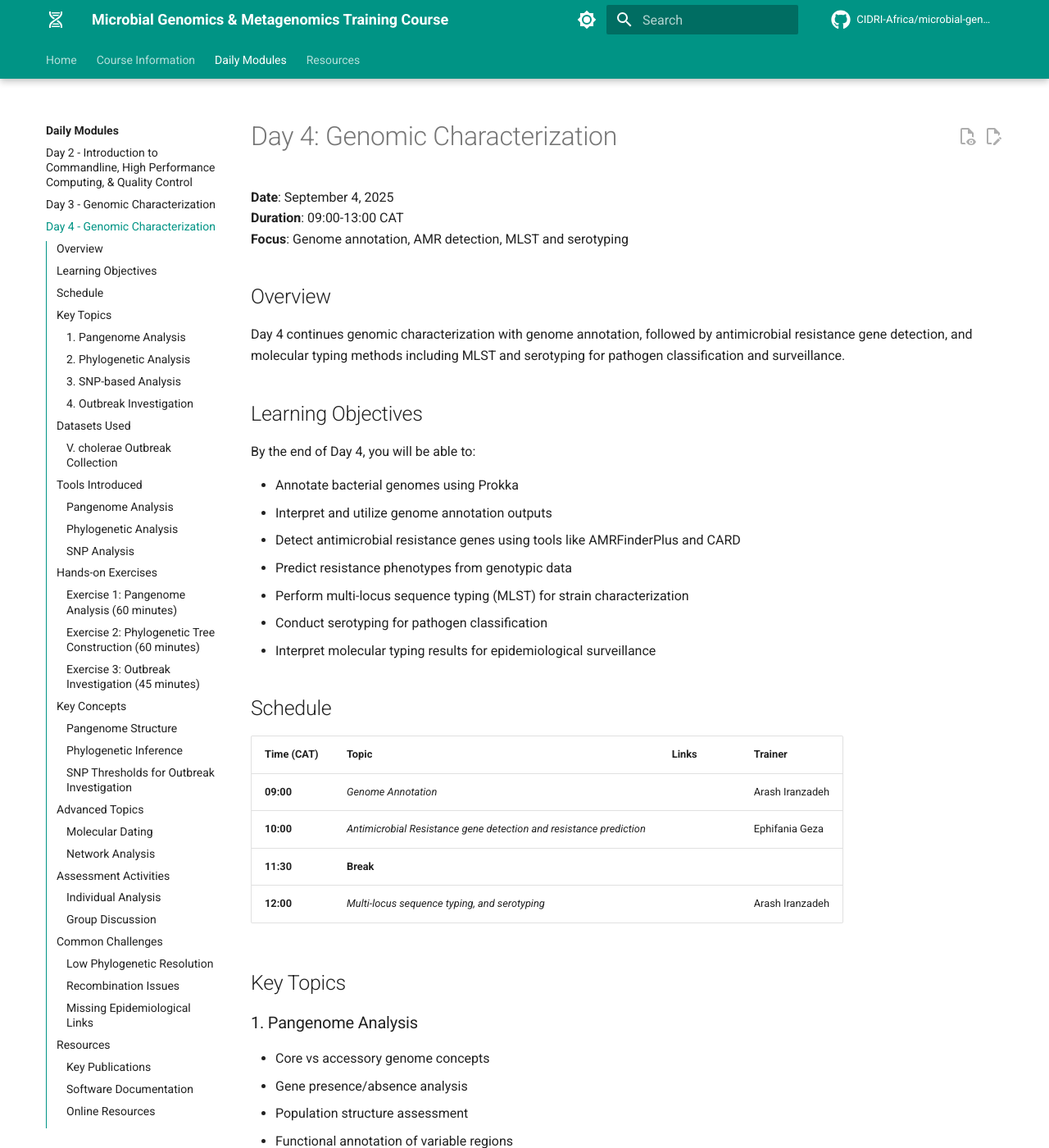
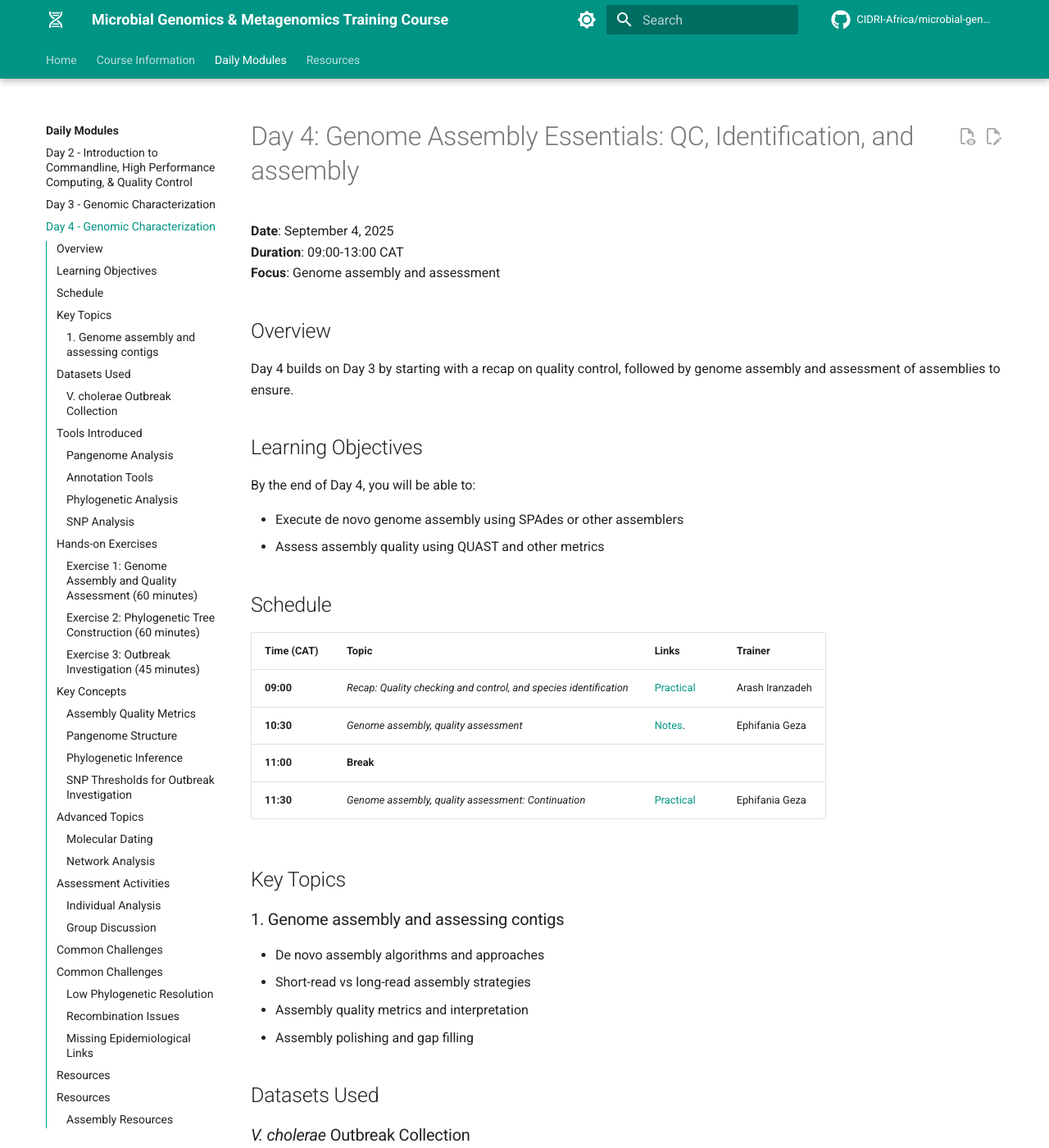
Before and after one commit to mamanambiya/microbial-genomics-training, an MkDocs documentation site: the page built from docs_src/modules/day4/index.md, in a window 1280 px wide and 1400 px high. Shown: the whole window at 82% size. Built offline with MkDocs 1.6.1 and Material for MkDocs 9.7.7, drawn with Linux system fonts in a browser that asks for light colours; comment, search, counter and statistics services are not loaded; some of the changed text lies outside the part shown.

Commit message:
Update index.md

````diff
--- a/docs_src/modules/day4/index.md
+++ b/docs_src/modules/day4/index.md
@@ -1,59 +1,36 @@
-# Day 4: Genomic Characterization
+# Day 4: Genome Assembly Essentials: QC, Identification, and assembly
 
 **Date**: September 4, 2025
 **Duration**: 09:00-13:00 CAT
-**Focus**: Genome annotation, AMR detection, MLST and serotyping
-
+**Focus**: Genome assembly and assessment
 ## Overview
 
-Day 4 continues genomic characterization with genome annotation, followed by antimicrobial resistance gene detection, and molecular typing methods including MLST and serotyping for pathogen classification and surveillance.
+Day 4 builds on Day 3 by starting with a recap on quality control, followed by genome assembly and assessment of assemblies to ensure.
 
 ## Learning Objectives
 
 By the end of Day 4, you will be able to:
 
-- Annotate bacterial genomes using Prokka
-- Interpret and utilize genome annotation outputs
-- Detect antimicrobial resistance genes using tools like AMRFinderPlus and CARD
-- Predict resistance phenotypes from genotypic data
-- Perform multi-locus sequence typing (MLST) for strain characterization
-- Conduct serotyping for pathogen classification
-- Interpret molecular typing results for epidemiological surveillance
+- Execute de novo genome assembly using SPAdes or other assemblers
+- Assess assembly quality using QUAST and other metrics
 
 ## Schedule
 
 | Time (CAT) | Topic | Links | Trainer |
 |------------|-------|-------|---------|
-| **09:00** | *Genome Annotation* | | Arash Iranzadeh |
-| **10:00** | *Antimicrobial Resistance gene detection and resistance prediction* | | Ephifania Geza |
-| **11:30** | **Break** | | |
-| **12:00** | *Multi-locus sequence typing, and serotyping* | | Arash Iranzadeh |
+| **09:00** | *Recap: Quality checking and control, and species identification* | [Practical](https://github.com/Arash-Iranzadeh/Microbial-Genomics/blob/main/scripts/qc_cleaning_detection.sh) | Arash Iranzadeh |
+| **10:30** | *Genome assembly, quality assessment* |[Notes](../day4/genome_assembly.md). | Ephifania Geza |
+| **11:00** | **Break** | | |
+| **11:30** | *Genome assembly, quality assessment: Continuation* | [Practical](../day4/practical_assembly.md) | Ephifania Geza |
 
 ## Key Topics
 
-### 1. Pangenome Analysis
-- Core vs accessory genome concepts
-- Gene presence/absence analysis
-- Population structure assessment
-- Functional annotation of variable regions
+### 1. Genome assembly and assessing contigs
+- De novo assembly algorithms and approaches
+- Short-read vs long-read assembly strategies
+- Assembly quality metrics and interpretation
+- Assembly polishing and gap filling
 
-### 2. Phylogenetic Analysis
-- Maximum likelihood methods
-- Bootstrap support assessment
-- Root placement and outgroup selection
-- Molecular clock analysis
-
-### 3. SNP-based Analysis
-- Core genome SNP calling
-- Recombination detection and removal
-- Distance matrix construction
-- Transmission cluster identification
-
-### 4. Outbreak Investigation
-- Epidemiological data integration
-- Transmission network inference
-- Source attribution methods
-- Temporal analysis of spread
 
 ## Datasets Used
 
@@ -68,6 +45,17 @@ By the end of Day 4, you will be able to:
 ## Tools Introduced
 
 ### Pangenome Analysis
+- **SPAdes** - De novo genome assembler
+- **Unicycler** - Hybrid assembly pipeline
+- **Flye** - Long-read assembly
+- **QUAST** - Assembly quality assessment
+
+### Annotation Tools
+- **Prokka** - Automated prokaryotic annotation
+- **RAST** - Rapid Annotation using Subsystem Technology
+- **NCBI PGAP** - Prokaryotic Genome Annotation Pipeline
+- **Bakta** - Rapid bacterial genome annotation
+
 - **Panaroo** - Pangenome pipeline
 - **Roary** - Rapid large-scale prokaryote pangenome analysis
 - **PPanGGOLiN** - Depicting microbial diversity via pangenomes
@@ -83,6 +71,20 @@ By the end of Day 4, you will be able to:
 - **Gubbins** - Recombination detection in bacterial genomes
 
 ## Hands-on Exercises
+
+### Exercise 1: Genome Assembly and Quality Assessment (60 minutes)
+Assemble bacterial genomes and evaluate assembly quality.
+
+```bash
+# De novo assembly with SPAdes
+spades.py --careful -1 sample_R1.fastq.gz -2 sample_R2.fastq.gz -o assembly_output/
+
+# Assembly quality assessment
+quast.py assembly_output/scaffolds.fasta -o quast_results/
+
+# Check assembly statistics
+assembly-stats assembly_output/scaffolds.fasta
+
 
 ### Exercise 1: Pangenome Analysis (60 minutes)
 Analyze the core and accessory genome of *V. cholerae* outbreak strains.
@@ -121,6 +123,14 @@ cluster_analysis.py --snp-threshold 10 --epi-data metadata.csv
 ```
 
 ## Key Concepts
+
+### Assembly Quality Metrics
+| Metric | Good Assembly | Poor Assembly | Action |
+|--------|---------------|---------------|--------|
+| N50 | >50 kb | <10 kb | Optimize parameters |
+| Contigs | <100 | >500 | Check contamination |
+| Genome size | Expected ±10% | >20% difference | Review input data |
+| Coverage | >50x | <20x | Sequence more |
 
 ### Pangenome Structure
 - **Core genome**: Genes present in all strains (housekeeping functions)
@@ -163,6 +173,10 @@ cluster_analysis.py --snp-threshold 10 --epi-data metadata.csv
 - Identify transmission clusters based on genomic data
 
 ### Group Discussion
+- Compare assembly strategies and results
+
+## Common Challenges
+
 - Interpret pangenome diversity in outbreak context
 - Evaluate phylogenetic support for transmission hypotheses
 - Discuss integration of genomic and epidemiological evidence
@@ -199,6 +213,13 @@ transmission_chains.py --max-generations 3
 
 ## Resources
 
+## Resources
+
+### Assembly Resources
+- [SPAdes Manual](http://cab.spbu.ru/software/spades/)
+- [QUAST Documentation](http://quast.sourceforge.net/)
+- [Assembly Best Practices](https://github.com/rrwick/Perfect-bacterial-genome-tutorial)
+
 ### Key Publications
 - Page et al. (2015). Roary: rapid large-scale prokaryote pangenome analysis
 - Tonkin-Hill et al. (2020). Producing polished prokaryotic pangenomes
````
